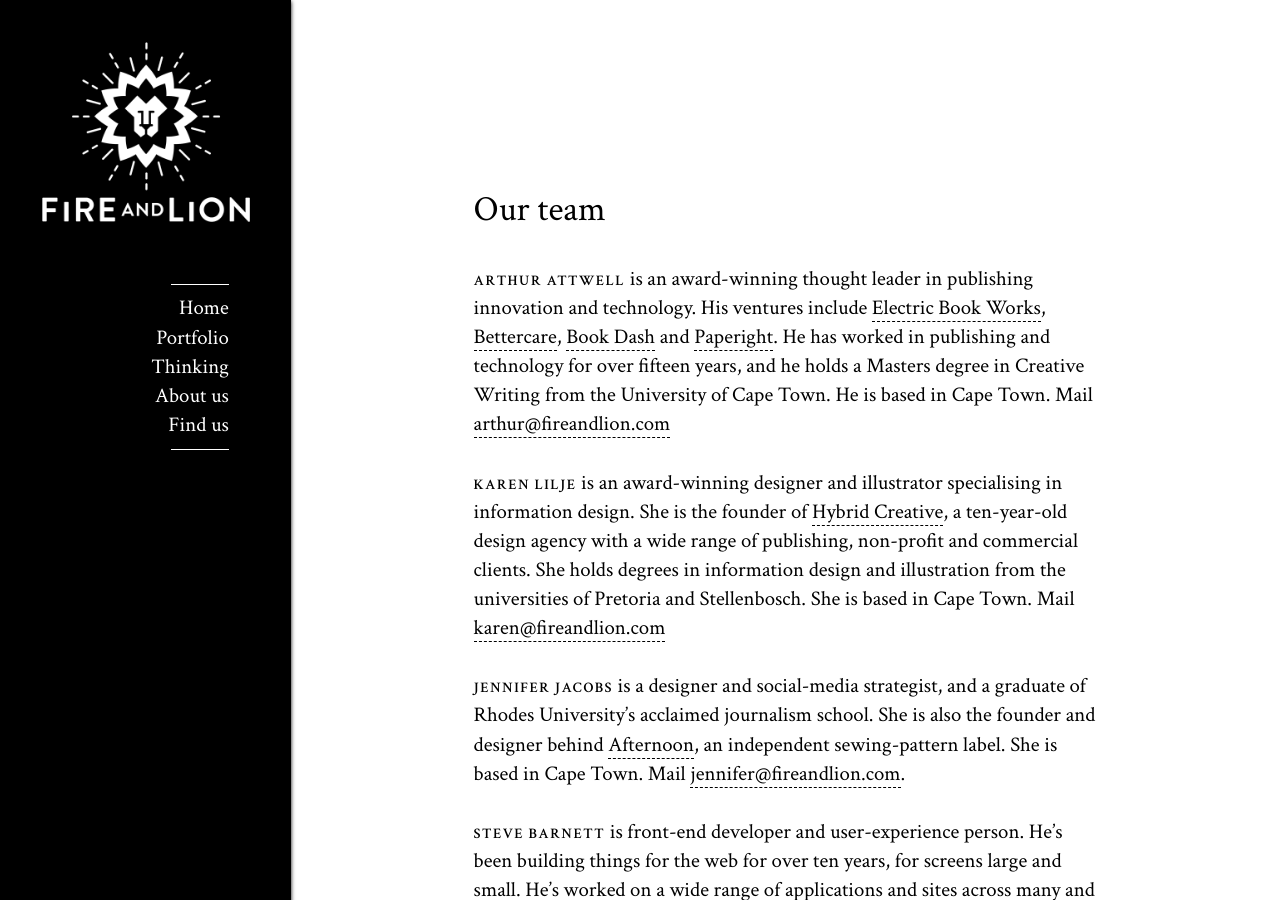
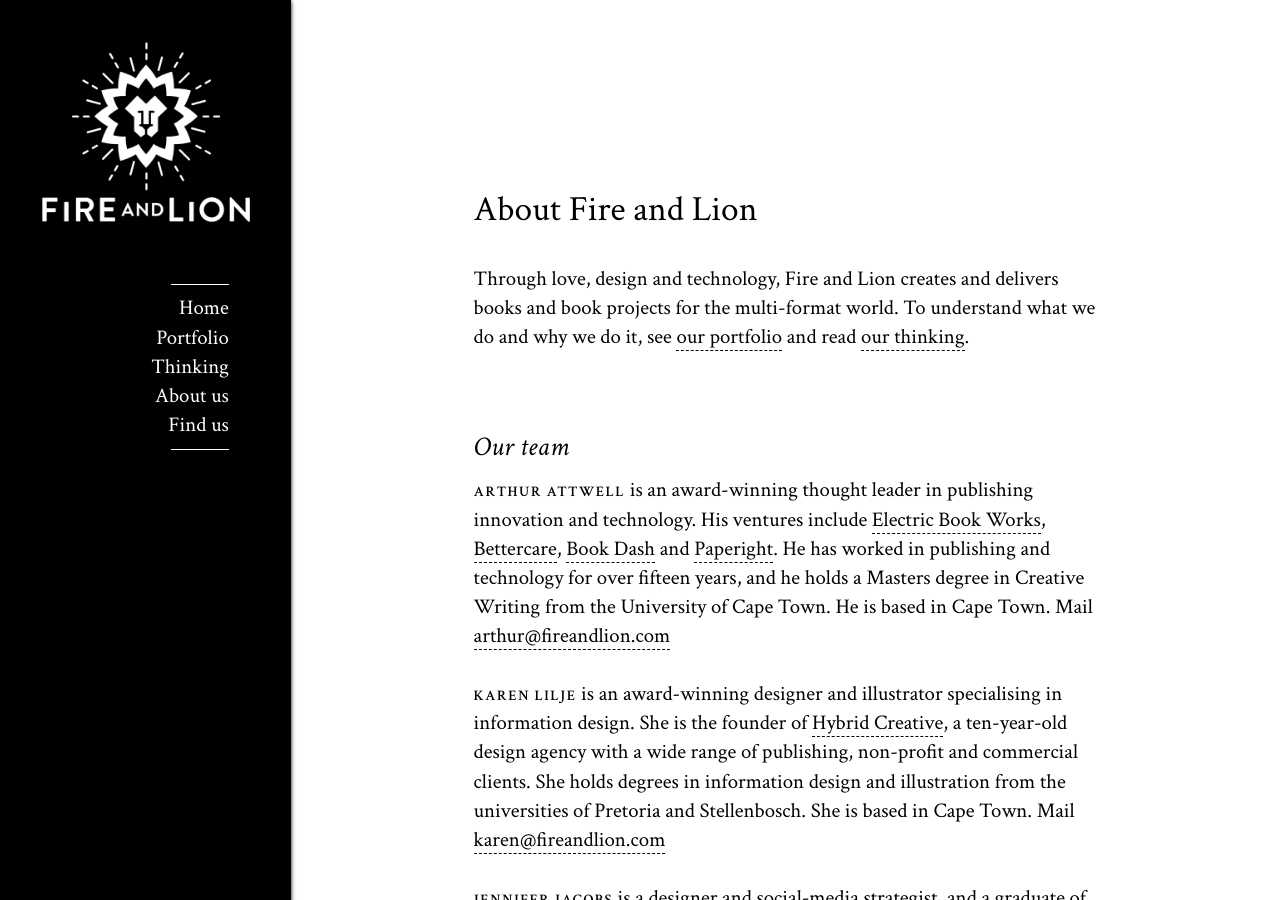
Before and after one commit to jenniferjacobs/fireandlion, a Jekyll site: the page built from about.md, in a window 1280 px wide and 900 px high. Built offline with Jekyll 4.4.1, drawn with Linux system fonts in a browser that asks for light colours.

Commit message:
Change team page to an about page

```diff
--- a/team.md
+++ b/about.md
@@ -1,9 +1,13 @@
 ---
-title: Our team
+title: About us
 description:
 ---
 
-# Our team
+# About Fire and Lion
+
+Through love, design and technology, Fire and Lion creates and delivers books and book projects for the multi-format world. To understand what we do and why we do it, see [our portfolio]({{site.baseurl}}/portfolio) and read [our thinking]({{site.baseurl}}/thinking).
+
+## Our team
 
 **Arthur Attwell** is an award-winning thought leader in publishing innovation and technology. His ventures include [Electric Book Works](http://electricbookworks.com), [Bettercare](http://bettercare.co.za), [Book Dash](http://bookdash.org) and [Paperight](http://paperight.com). He has worked in publishing and technology for over fifteen years, and he holds a Masters degree in Creative Writing from the University of Cape Town. He is based in Cape Town. Mail [arthur@fireandlion.com](mailto:arthur@fireandlion.com)
 
```
